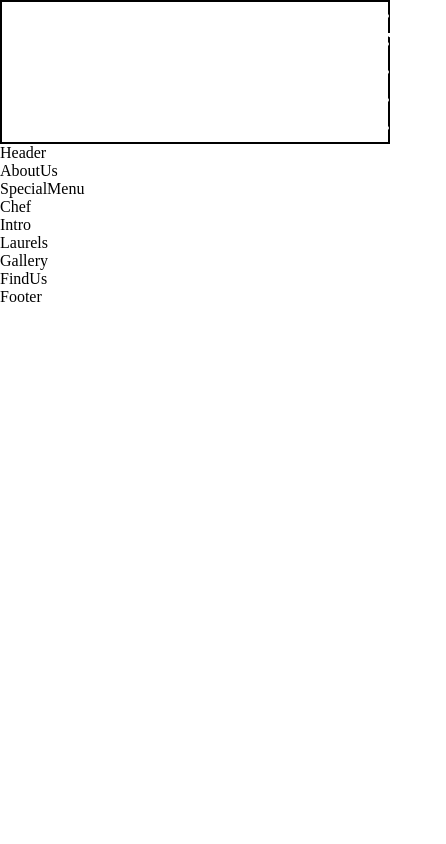
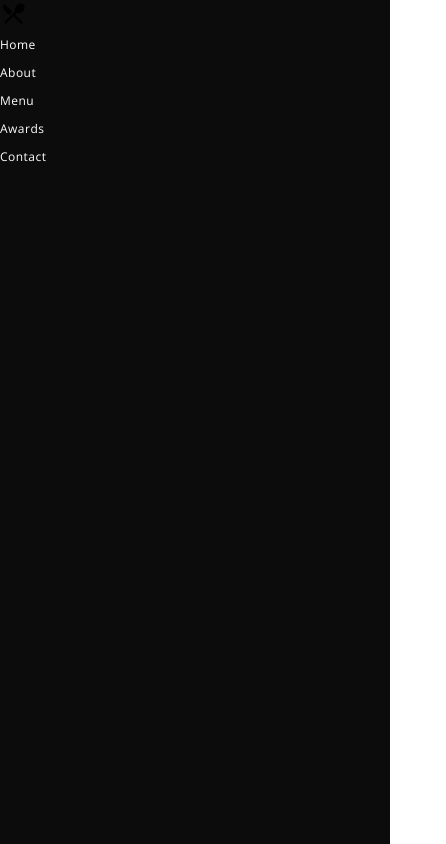
Before and after one commit to shantanugondane/RestaurentWebsiteReact, a React (Create React App) app: page / in a window 390 px wide. Shown: the whole page, 446 px wide, since content can reach past the window. Built offline with nearby package versions, Linux system fonts and the light colour scheme; a web font is replaced by a local one.

Commit message:
navbar half made

```diff
--- a/src/components/Navbar/Navbar.css
+++ b/src/components/Navbar/Navbar.css
@@ -2,5 +2,83 @@
 {
     width: 100%;
     display: flex;
-    border: 2px solid black;
+    justify-content: space-between;
+    align-items: center;
+    background: var(--color-black);
+    padding: 1rem 2rem;
 }
+.app__navbar-logo
+{
+    display: flex;
+    justify-content: flex-start;
+    align-items: center;
+}
+.app__navbar-logo img{
+    width: 150px;
+}
+.app__navbar-links{
+    flex: 1;
+    display: flex;
+    justify-content: center;
+    align-items: center;
+    list-style: none;
+
+}
+.app__navbar-links li{
+    margin: 0rem 1rem;
+    cursor: pointer;
+}
+.app__navbar-links li:hover{
+    color: var(--color-grey);
+}
+.app__navbar-login{
+    display: flex;
+    justify-content: flex-end;
+    align-items: center;
+}
+.app__navbar-login a
+{
+    margin: 0 1rem;
+    text-decoration: none;
+    transition: 0.5s ease;
+}
+.app__navbar-login a:hover{
+    border-bottom: 1px solid var(--color-golden);
+}
+.app__navbar-login div{
+    width: 1px;
+    height: 30px;
+    background-color: var(--color-grey);
+}
+.app__navbar-smallscreen{
+    display: none;
+}
+.app__navbar-smallscren_overlay{
+    position: fixed;
+    top: 0;
+    left: 0;
+    width: 100%;
+    height: 100vh;
+    background: var(--color-black);
+    transition: 0.5s ease;
+    flex-direction: column;
+    z-index: 5;
+}
+.app__navbar-smallscreen__overlay .overlay__close {
+font-size: 27px;
+color: var(--color-golden);
+cursor: pointer;
+
+position: absolute;
+top: 20px;
+right: 20px;
+}
+
+@media screen and (max-width: 1150px) {
+    .app__navbar-links{
+        display: none;
+    }
+    .app__navbar-smallscreen{
+        display: flex;
+    }
+}
--- a/src/components/Navbar/Navbar.jsx
+++ b/src/components/Navbar/Navbar.jsx
@@ -1,6 +1,6 @@
 import React from 'react';
 import { GiHamburgerMenu } from 'react-icons/gi'
-import { MdOutLineRestaurentMenu} from 'react-icons/md';
+import { MdOutlineRestaurantMenu } from 'react-icons/md';
 
 import images from '../../constants/images';
 
@@ -18,6 +18,27 @@
       <li className="p__opensans"><a href="#awards">Awards</a></li>
       <li className="p__opensans"><a href="#Contact">Contact</a></li>
     </ul>
+    <div className="app__navbar-login">
+      <a href="#login" className="p__opensans"> Log In / Register</a>
+      <div/>
+    <a href="/" className="p__opensans">book table</a>
+    </div>
+    <div className="app__navbar-smallscreen">
+      <GiHamburgerMenu color="#fff" fontSize={27} OnClick={() => {}}/>
+
+      <div className="app__navbar-smallscren_overlay flex__centre slide-bottom">
+       <MdOutlineRestaurantMenu fontSize={27} className="overlay__close" OnClick={() => {}}/>
+        <ul className="app__navbar-smallscren-links">
+      <li className="p__opensans"><a href="#home">Home</a></li>
+      <li className="p__opensans"><a href="#about">About</a></li>
+      <li className="p__opensans"><a href="#menu">Menu</a></li>
+      <li className="p__opensans"><a href="#awards">Awards</a></li>
+      <li className="p__opensans"><a href="#Contact">Contact</a></li>
+    </ul>
+      </div>
+
+
+    </div>
   </nav>
 );
 
```
